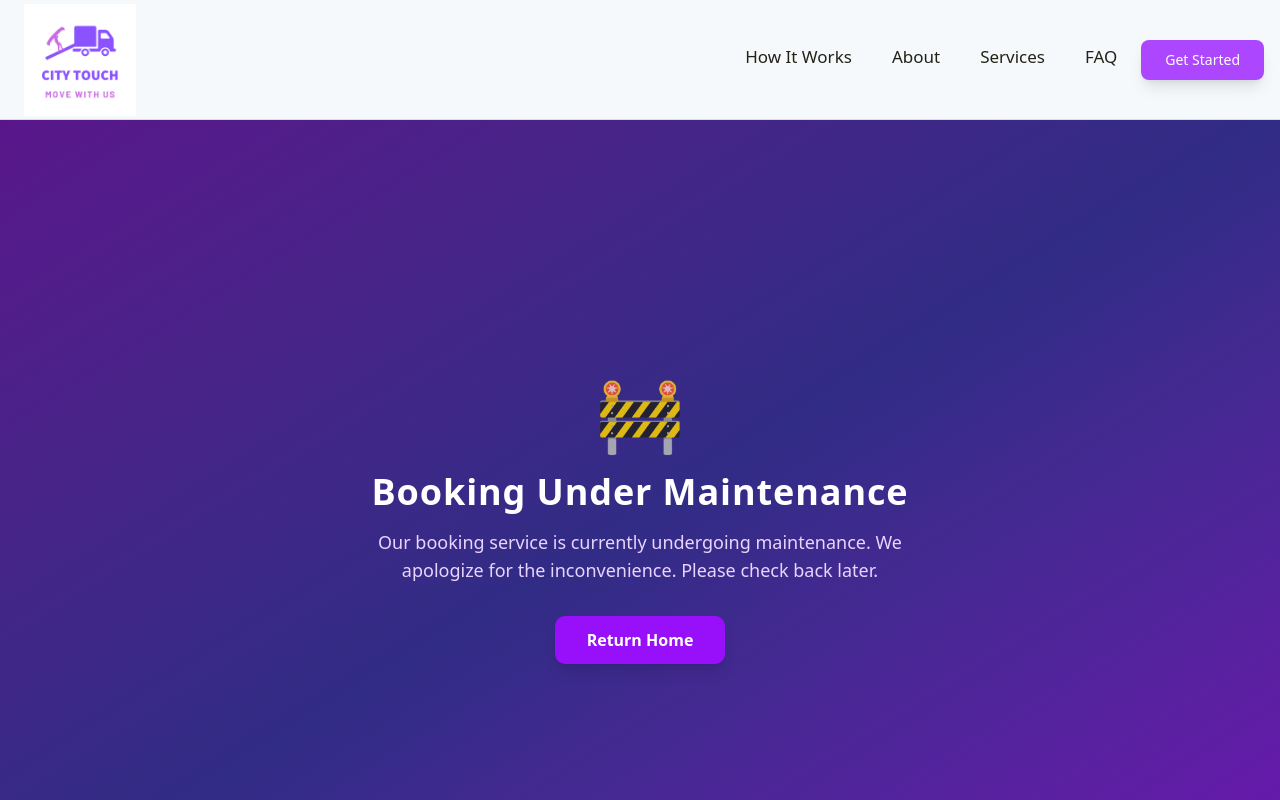
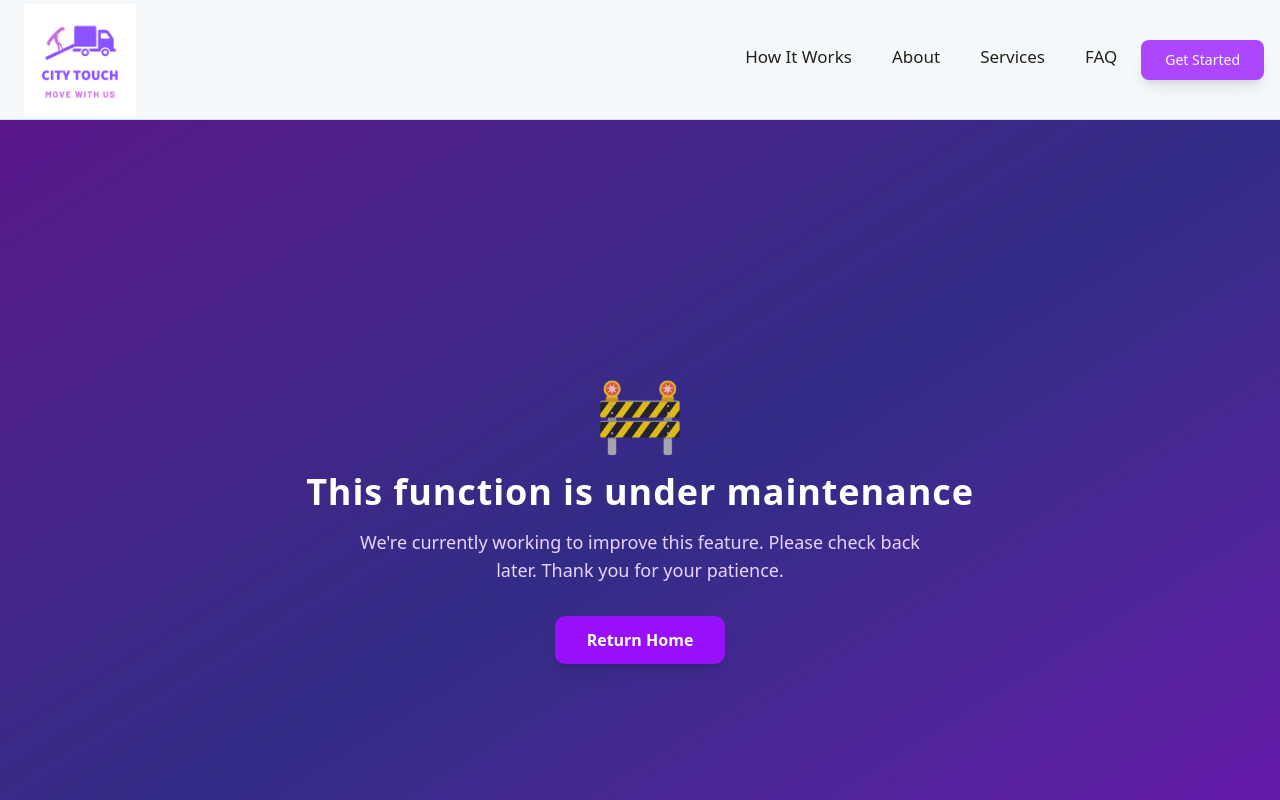
Before and after one commit to Mgphone/city-touch, a React (Vite) app in the folder CityTouch-Front/: page /booking in a window 1280 px wide. Shown: the top 800 px of the page. Built offline with nearby package versions, Linux system fonts and the light colour scheme.

Commit message:
Add maintaince page

```diff
--- a/CityTouch-Front/src/pages/Booking.tsx
+++ b/CityTouch-Front/src/pages/Booking.tsx
@@ -1,26 +1,8 @@
 import React from "react";
-import { Link } from "react-router-dom";
+import Maintenance from "./Maintenance";
 
 const Booking: React.FC = () => {
-  return (
-    <div className="min-h-screen flex flex-col items-center justify-center bg-gradient-to-br from-purple-900 via-indigo-900 to-purple-800 p-8 text-center text-white">
-      <h1 className="text-7xl mb-6 animate-pulse">🚧</h1>
-      <h2 className="text-4xl font-extrabold mb-4 tracking-wide">
-        Booking Under Maintenance
-      </h2>
-      <p className="max-w-xl text-lg text-purple-200 mb-8">
-        Our booking service is currently undergoing maintenance. We apologize
-        for the inconvenience. Please check back later.
-      </p>
-
-      <Link
-        to="/"
-        className="inline-block bg-purple-600 hover:bg-purple-700 focus:ring-4 focus:ring-purple-400 transition rounded-lg px-8 py-3 font-semibold shadow-lg"
-      >
-        Return Home
-      </Link>
-    </div>
-  );
+  return <Maintenance />;
 };
 
 export default Booking;
--- /dev/null
+++ b/CityTouch-Front/src/pages/Maintenance.tsx
@@ -0,0 +1,26 @@
+import React from "react";
+import { Link } from "react-router-dom";
+
+const Maintenance = () => {
+  return (
+    <div className="min-h-screen flex flex-col items-center justify-center bg-gradient-to-br from-purple-900 via-indigo-900 to-purple-800 p-8 text-center text-white">
+      <h1 className="text-7xl mb-6 animate-pulse">🚧</h1>
+      <h2 className="text-4xl font-extrabold mb-4 tracking-wide">
+        This function is under maintenance
+      </h2>
+      <p className="max-w-xl text-lg text-purple-200 mb-8">
+        We're currently working to improve this feature. Please check back
+        later. Thank you for your patience.
+      </p>
+
+      <Link
+        to="/"
+        className="inline-block bg-purple-600 hover:bg-purple-700 focus:ring-4 focus:ring-purple-400 transition rounded-lg px-8 py-3 font-semibold shadow-lg"
+      >
+        Return Home
+      </Link>
+    </div>
+  );
+};
+
+export default Maintenance;
```
